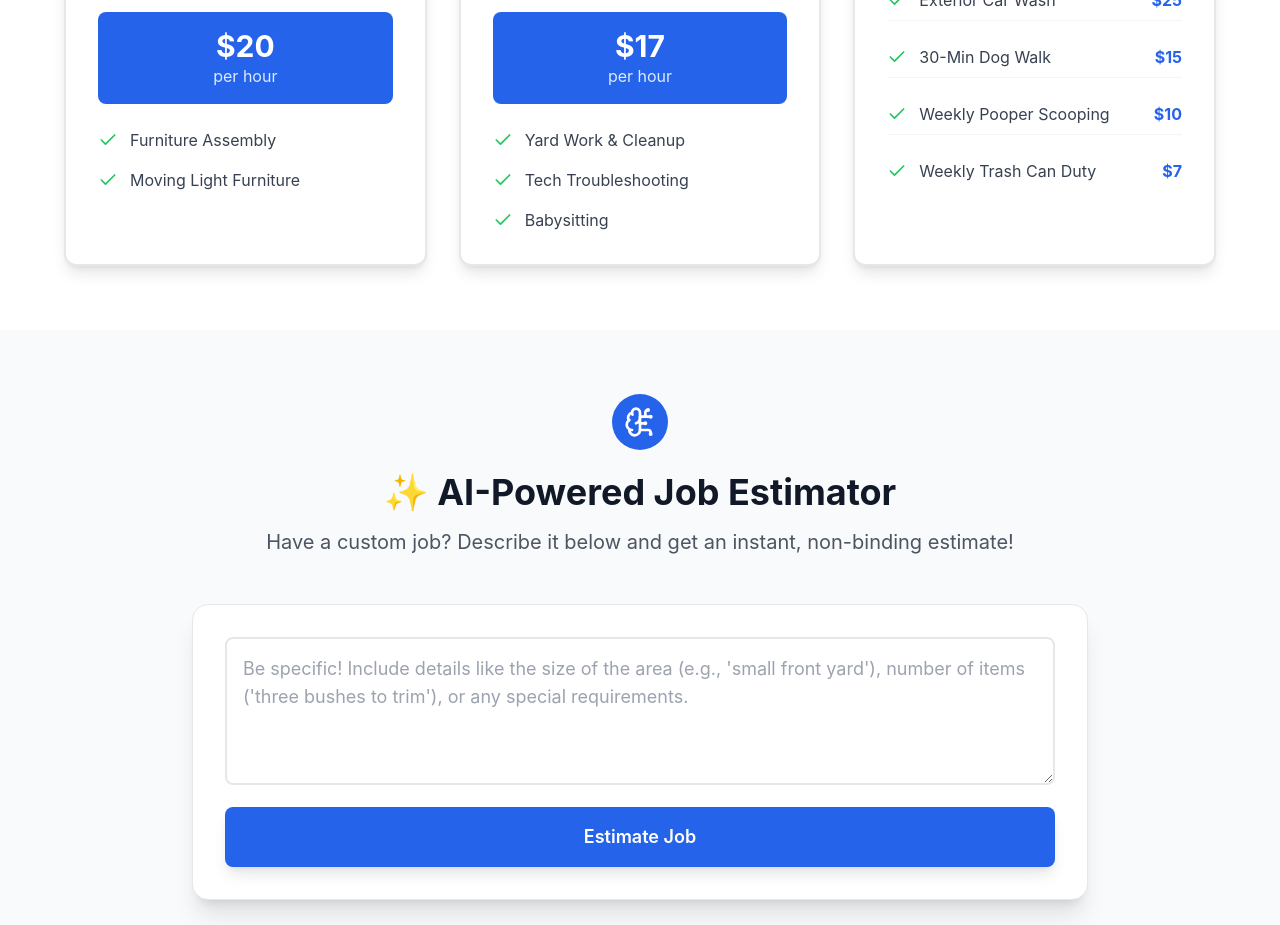
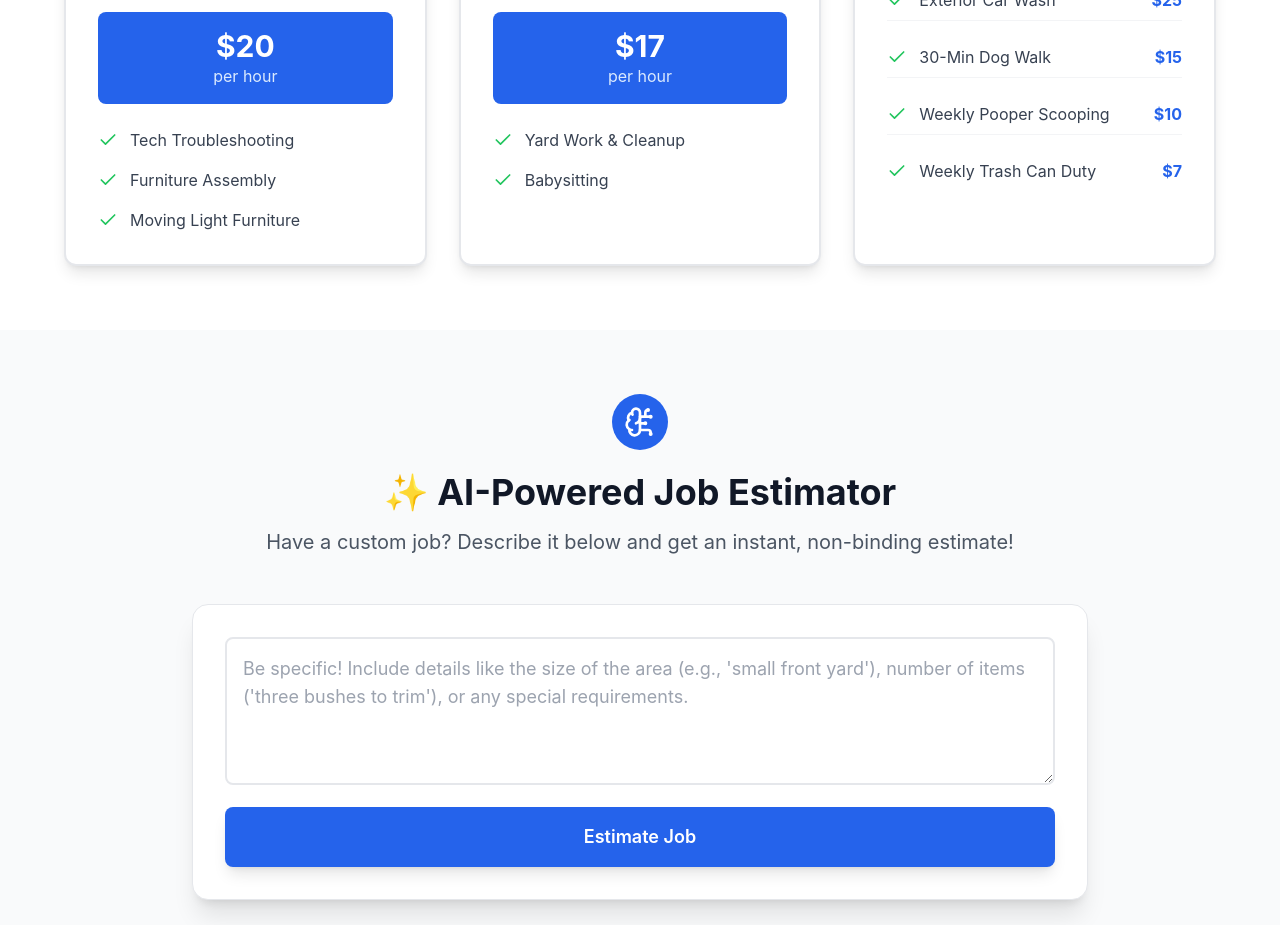
Before and after one commit to SIGMAT3CH/fearings-services, a React (Vite) app: page / in a window 1280 px wide. Shown: the part 880-1805 px from the top of the page. Built offline with nearby package versions, Linux system fonts and the light colour scheme.

Commit message:
Activate AI estimator with API key

```diff
--- a/src/App.tsx
+++ b/src/App.tsx
@@ -233,6 +233,7 @@ const App = () => {
               <div className="flex items-center mb-6"><Wrench className="h-8 w-8 text-blue-600 dark:text-blue-500 mr-3" /><h3 className="text-2xl font-bold text-gray-900 dark:text-white">Skilled Indoor Services</h3></div>
               <div className="bg-blue-600 text-white rounded-lg p-4 mb-6 text-center"><div className="text-3xl font-bold">$20</div><div className="text-blue-100">per hour</div></div>
               <ul className="space-y-4">
+                <li className="flex items-start"><Check className="h-5 w-5 text-green-500 mr-3 mt-0.5 flex-shrink-0" /><span className="text-gray-700 dark:text-gray-300">Tech Troubleshooting</span></li>
                 <li className="flex items-start"><Check className="h-5 w-5 text-green-500 mr-3 mt-0.5 flex-shrink-0" /><span className="text-gray-700 dark:text-gray-300">Furniture Assembly</span></li>
                 <li className="flex items-start"><Check className="h-5 w-5 text-green-500 mr-3 mt-0.5 flex-shrink-0" /><span className="text-gray-700 dark:text-gray-300">Moving Light Furniture</span></li>
               </ul>
@@ -243,7 +244,6 @@ const App = () => {
               <div className="bg-blue-600 text-white rounded-lg p-4 mb-6 text-center"><div className="text-3xl font-bold">$17</div><div className="text-blue-100">per hour</div></div>
               <ul className="space-y-4">
                 <li className="flex items-start"><Check className="h-5 w-5 text-green-500 mr-3 mt-0.5 flex-shrink-0" /><span className="text-gray-700 dark:text-gray-300">Yard Work & Cleanup</span></li>
-                <li className="flex items-start"><Check className="h-5 w-5 text-green-500 mr-3 mt-0.5 flex-shrink-0" /><span className="text-gray-700 dark:text-gray-300">Tech Troubleshooting</span></li>
                 <li className="flex items-start"><Check className="h-5 w-5 text-green-500 mr-3 mt-0.5 flex-shrink-0" /><span className="text-gray-700 dark:text-gray-300">Babysitting</span></li>
               </ul>
             </div>
```
